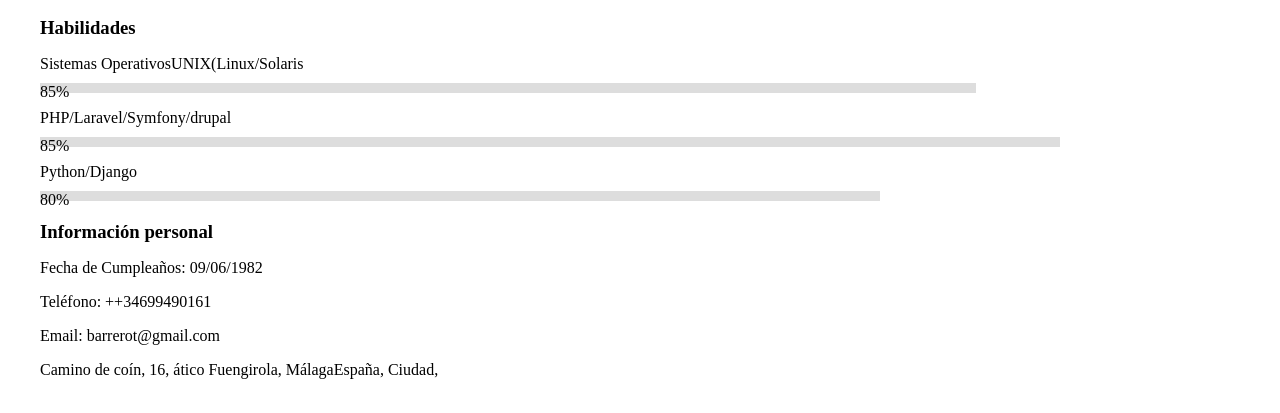
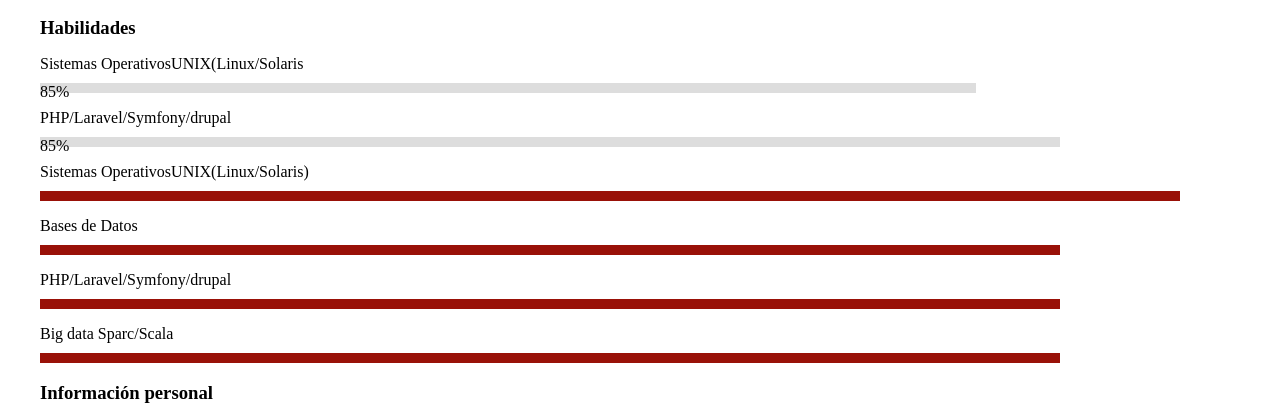
Before and after one commit to barrerot/portfolio, a plain HTML site: page index.html in a window 1280 px wide. Shown: the part 2667-3080 px from the top of the page. Drawn offline with Linux system fonts and the light colour scheme.

Commit message:
progressbar fixes

```diff
--- a/index.html
+++ b/index.html
@@ -130,11 +130,24 @@
         <div class="skill">
           <p>PHP/Laravel/Symfony/drupal</p>
           <div class="progress-bar" style="width: 85%;">85%</div>
-        </div>
-        <div class="skill">
-          <p>Python/Django</p>
-          <div class="progress-bar" style="width: 70%;">80%</div>
-        </div>
+          <div class="skill">
+            <p>Sistemas OperativosUNIX(Linux/Solaris)</p>
+            <div class="progress-bar red" style="width: 95%;"></div>
+          </div>
+
+          <div class="skill">
+            <p>Bases de Datos</p>
+            <div class="progress-bar red" style="width: 85%;"></div>
+          </div>
+          <div class="skill">
+            <p>PHP/Laravel/Symfony/drupal</p>
+            <div class="progress-bar red" style="width: 85%;"></div>
+          </div>
+          <div class="skill">
+            <p>Big data Sparc/Scala</p>
+            <div class="progress-bar red" style="width: 85%;"></div>
+          </div>
+
         <!-- Agrega más habilidades -->
       </div>
       <div class="personal-info">
--- a/styles.css
+++ b/styles.css
@@ -264,3 +264,38 @@ footer {
 .error-page h1 {
   font-size: 24px;
 }
+
+.skill {
+  margin-bottom: 10px;
+}
+
+.progress-bar {
+  background-color: #ddd;
+  height: 10px;
+  width: 0;
+  animation: progress-animation 2s ease-in-out;
+}
+
+.skill {
+  margin-bottom: 10px;
+}
+
+.progress-bar {
+  background-color: #ddd;
+  height: 10px;
+  width: 0;
+  animation: progress-animation 2s ease-in-out;
+}
+
+.red {
+  background-color: #991108;
+}
+
+@keyframes progress-animation {
+  0% {
+    width: 0;
+  }
+  100% {
+    width: 100%;
+  }
+}
```
